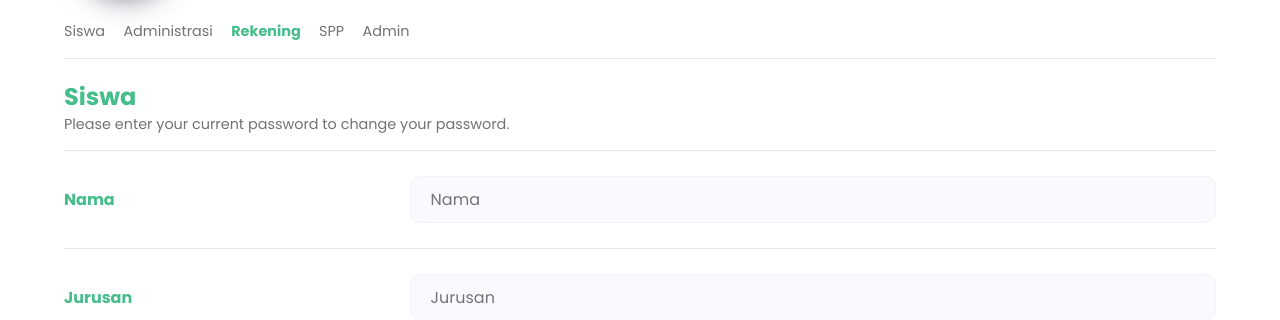
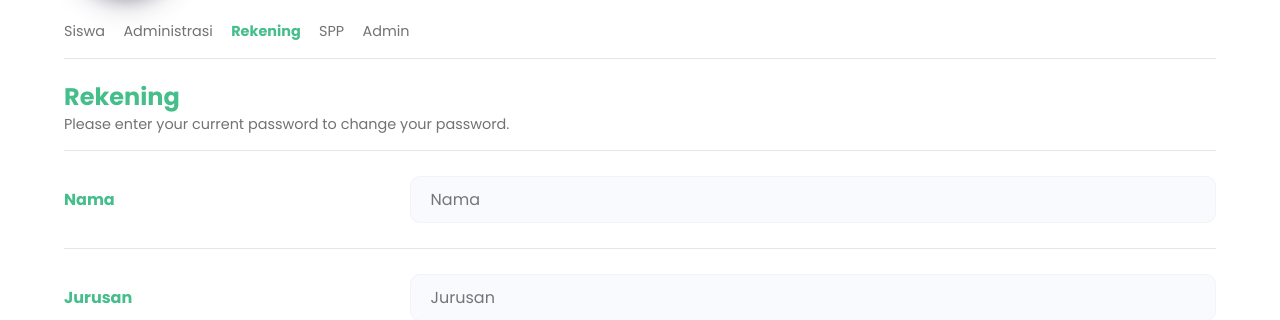
Before and after one commit to kadekdarmayasa/pweb-project, a PHP site: page /rekening.php in a window 1280 px wide. Shown: the part 449-769 px from the top of the page. Run offline with PHP 8.4, Linux system fonts and the light colour scheme; some libraries are stand-ins or nearby versions.

Commit message:
Update rekening.php

```diff
--- a/Form/rekening.php
+++ b/Form/rekening.php
@@ -50,7 +50,7 @@
                     </ul>
                 </div>
                 <div class="textjudul">
-                    <h1>Siswa</h1>
+                    <h1>Rekening</h1>
                     <p>Please enter your current password to change your password.</p>
                 </div>
                 <div class="form">
```
